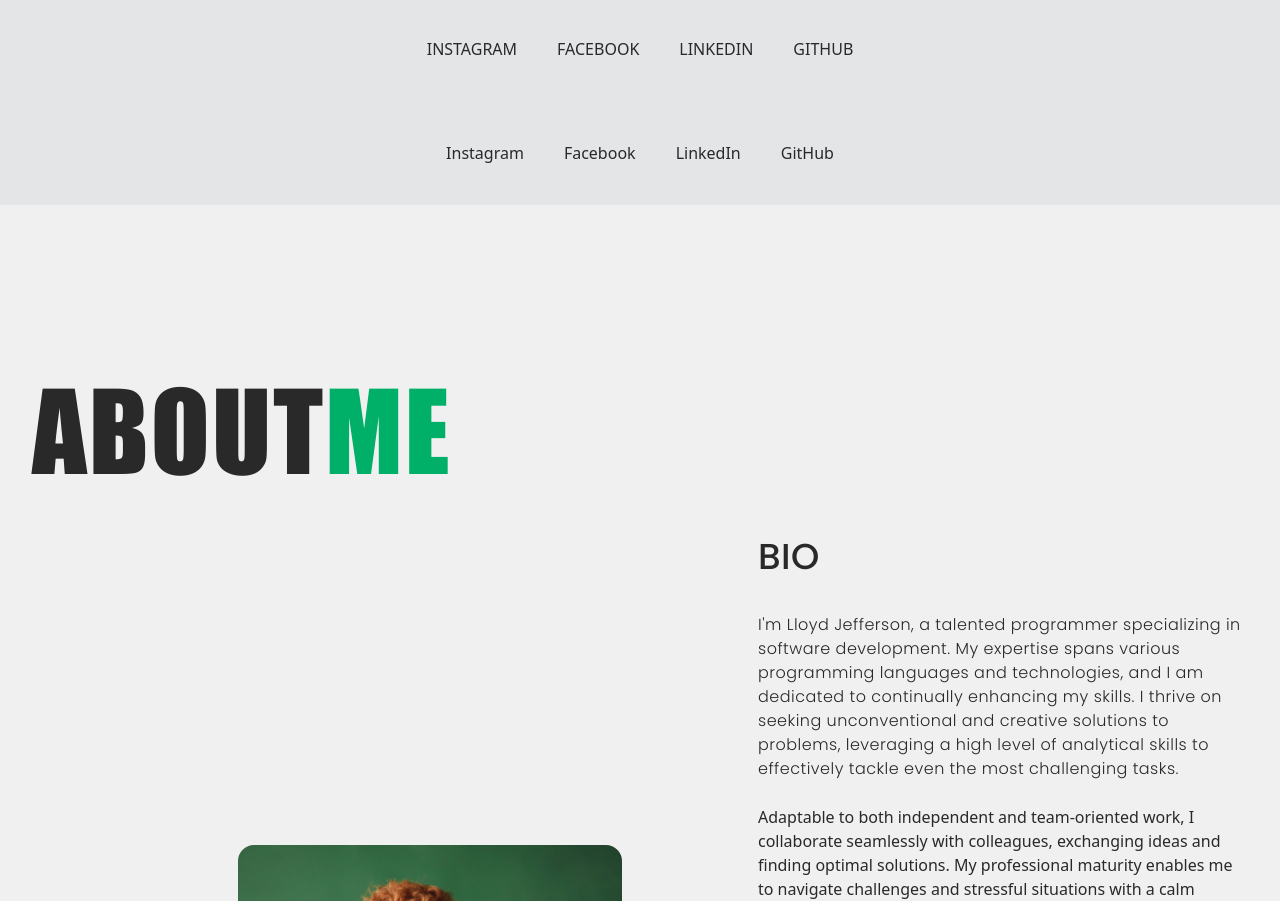
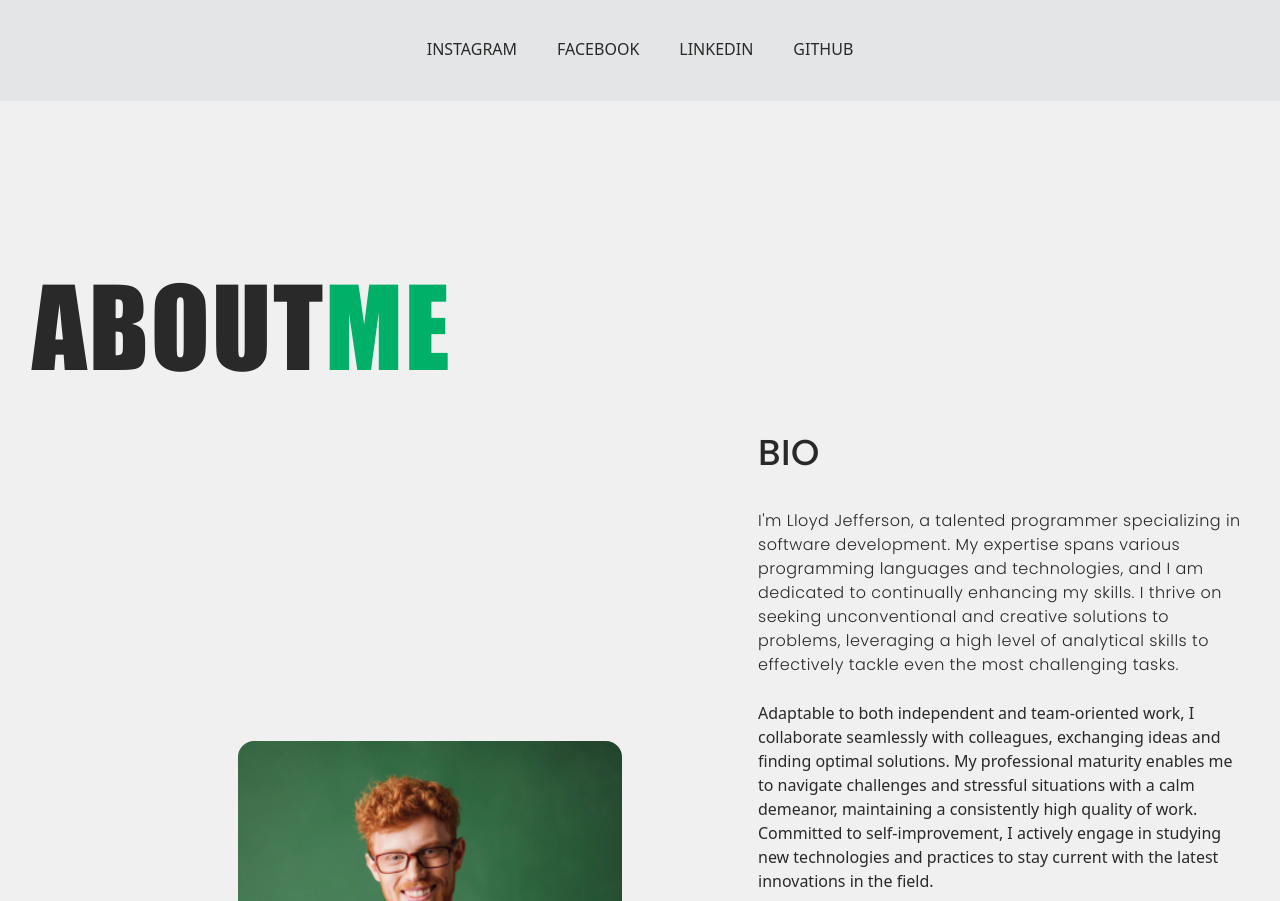
Before and after one commit to NatAn240185/project-js-group-2, a website built with Vite: page src/index.html in a window 1280 px wide. Shown: the part 840-1741 px from the top of the page. Built offline with nearby package versions, Linux system fonts and the light colour scheme; files whose address does not match are found by name; what accordion-js would draw is missing.

Commit message:
Update hero.html

```diff
--- a/src/partials/hero.html
+++ b/src/partials/hero.html
@@ -1,4 +1,3 @@
-
 <div class="container-hero">
   <div class="first-block">
     <div>
@@ -21,7 +20,6 @@
         </div>
         <div class="link-block-gr"></div>
       </div>
-
       <p class="first-block-parag">
         I work with people all over the world to create
         <span>impressive</span> and <span>functional websites</span> that
@@ -32,10 +30,7 @@
   <div class="second-block">
     <ul class="second-block-list">
       <li>
-        <a
-          rel="stylesheet"
-          href="https://www.instagram.com/goitclub/"
-          target="_blank"
+        <a href="https://www.instagram.com/goitclub/" target="_blank"
           >Instagram</a
         >
       </li>
@@ -61,34 +56,3 @@
     </ul>
   </div>
 </div>
-      <div class="second-block">
-        <ul class="second-block-list">
-          <li>
-            <a
-              rel="stylesheet"
-              href="https://www.instagram.com/goitclub/"
-              target="_blank"
-              >Instagram</a
-            >
-          </li>
-          <li>
-            <a href="https://www.facebook.com/goITclub/" target="_blank"
-              >Facebook</a
-            >
-          </li>
-          <li>
-            <a
-              href="https://www.linkedin.com/school/goit-start-your-career-in-it"
-              target="_blank"
-              >LinkedIn</a
-            >
-          </li>
-          <li>
-            <a
-              href="https://github.com/NatAn240185/project-js-group-2"
-              target="_blank"
-              >GitHub</a
-            >
-          </li>
-        </ul>
-      </div>
```
